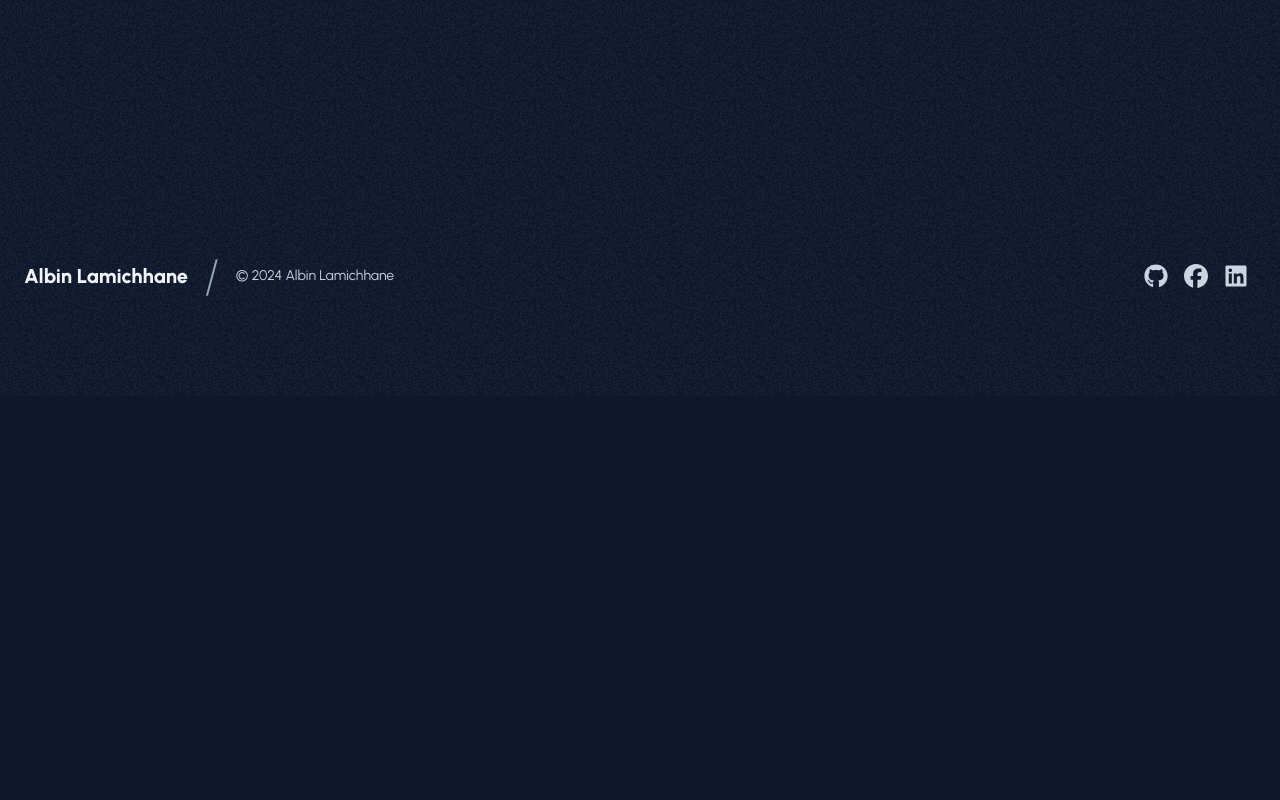
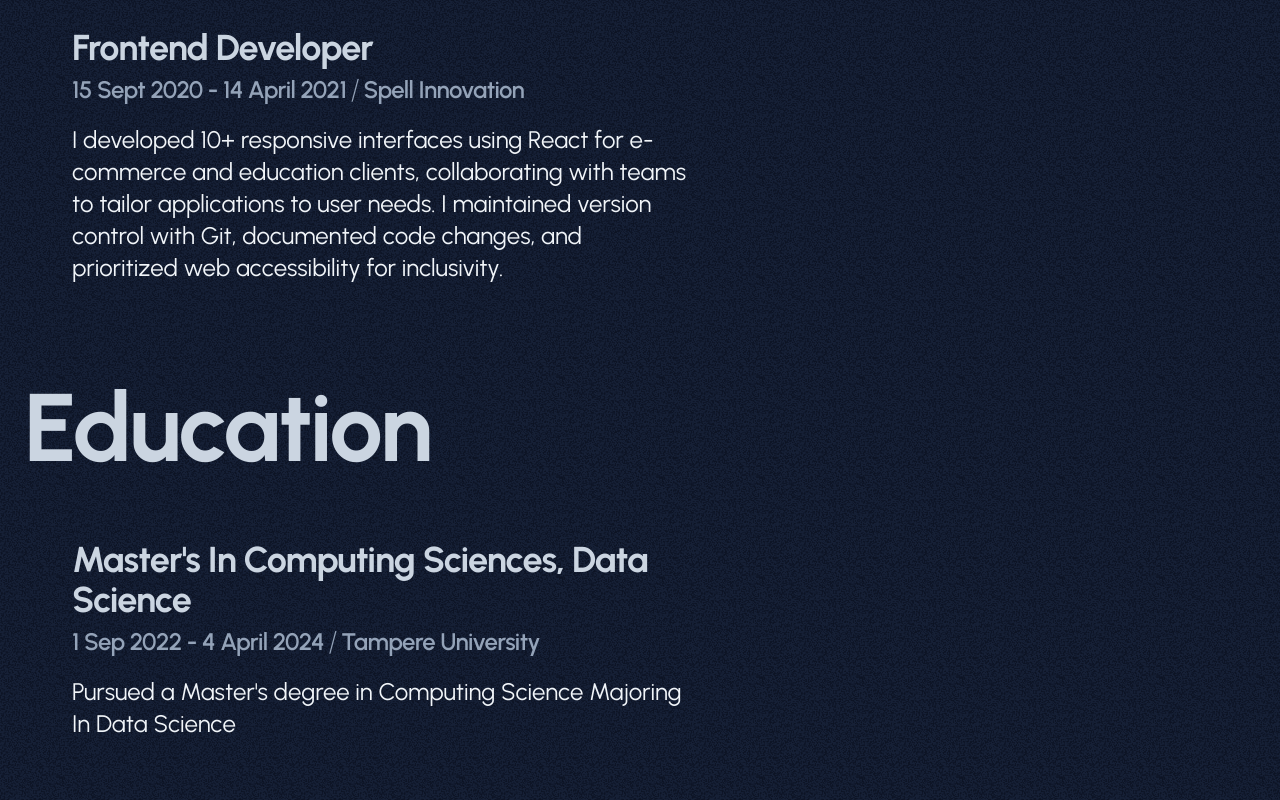
Before and after one commit to aln1234/3d_portfolio, a Next.js app: page /about in a window 1280 px wide. Shown: the part 2200-3000 px from the top of the page. Before the commit the page ends 2596 px from the top, so only its background shows below. Built offline with nearby package versions, Linux system fonts and the light colour scheme.

Commit message:
added education and experience

```diff
--- a/app/about/page.tsx
+++ b/app/about/page.tsx
@@ -1,6 +1,7 @@
 /* eslint-disable react/no-unescaped-entities */
 
 import Bio from "@/components/Bio";
+import Experience from "@/components/Experience";
 import TechList from "@/components/TechList";
 
 export default function About() {
@@ -8,6 +9,8 @@ export default function About() {
     <section className="px-4 py-10 md:px-6 md:py-14 mt-[4rem] lg:py-16">
       <Bio />
       <TechList />
+      <Experience title="Experience" />
+      <Experience title="Education" />
     </section>
   );
 }
--- a/components/Experience.tsx
+++ b/components/Experience.tsx
@@ -1,41 +1,66 @@
 import React from "react";
 import Heading from "./Heading";
+import { educationList, experienceList } from "@/constants";
 
-const Experience = () => {
+type Experience = {
+  title: string;
+};
+
+const Experience = ({ title }: Experience) => {
   return (
-    <section className="overflow-hidden mt-24" ref={component}>
+    <section className="overflow-hidden mt-24">
       <div className="mx-auto w-full max-w-7xl">
         <div className="grid gap-x-8 gap-y-6 md:grid-cols-[2fr,1fr]">
           <Heading as="h2" size="lg">
-            Experience
+            {title}
           </Heading>
         </div>
+        {title === "Experience" ? (
+          <>
+            {experienceList.map((item, index) => (
+              <div
+                key={index}
+                className="ml-6 mt-8 max-w-prose md:ml-12 md:mt-16"
+              >
+                <Heading as="h3" size="sm">
+                  {item.title}
+                </Heading>
+
+                <div className="mt-1 flex w-fit items-center gap-1 text-2xl font-semibold tracking-tight text-slate-400">
+                  <span>{item.time}</span>
+                  <span className="text-3xl font-extralight">/</span>{" "}
+                  <span>{item.company}</span>
+                </div>
+                <div className="prose prose-lg prose-invert mt-4">
+                  <p className="text-slate-100 text-2xl">{item.content}</p>
+                </div>
+              </div>
+            ))}
+          </>
+        ) : (
+          <>
+            {educationList.map((item, index) => (
+              <div
+                key={index}
+                className="ml-6 mt-8 max-w-prose md:ml-12 md:mt-16"
+              >
+                <Heading as="h3" size="sm">
+                  {item.title}
+                </Heading>
+
+                <div className="mt-1 flex w-fit items-center gap-1 text-2xl font-semibold tracking-tight text-slate-400">
+                  <span>{item.time}</span>
+                  <span className="text-3xl font-extralight">/</span>{" "}
+                  <span>{item.company}</span>
+                </div>
+                <div className="prose prose-lg prose-invert mt-4">
+                  <p className="text-slate-100 text-2xl">{item.content}</p>
+                </div>
+              </div>
+            ))}
+          </>
+        )}
       </div>
-      {techList.map((item, index) => (
-        <div
-          key={index}
-          className="tech-row mb-8 flex items-center justify-center gap-4 text-slate-700"
-          aria-label={label || ""}
-        >
-          {Array.from({ length: 15 }, (_, index) => (
-            <React.Fragment key={index}>
-              <span
-                className={
-                  "tech-item text-8xl font-extrabold uppercase tracking-tighter"
-                }
-                style={{
-                  color: index === 7 && color ? color : "inherit",
-                }}
-              >
-                {label}
-              </span>
-              <span className="text-3xl">
-                <MdCircle />
-              </span>
-            </React.Fragment>
-          ))}
-        </div>
-      ))}
     </section>
   );
 };
--- a/constants/index.ts
+++ b/constants/index.ts
@@ -42,19 +42,36 @@ export const techList = [
   { label: "Tailwind", color: "#fdcb6e" },
 ];
 
-export const Exerience = [
+export const experienceList = [
   {
     title: "Frontend Developer",
-    Company: "Naxa Inc",
+    company: "Naxa Inc",
     time: "2 March 2022 - 5 Aug 2022",
     content:
       "As a Front-end Developer, I contributed to a landslide risk management system by creating React components and transforming Figma designs into a user-friendly interface. I also implemented CRUD operations for efficient data management.",
   },
   {
     title: "Frontend Developer",
-    Company: "Spell Innovation",
+    company: "Spell Innovation",
     time: "15 Sept 2020 - 14 April 2021",
     content:
       "I developed 10+ responsive interfaces using React for e-commerce and education clients, collaborating with teams to tailor applications to user needs. I maintained version control with Git, documented code changes, and prioritized web accessibility for inclusivity.",
   },
 ];
+
+export const educationList = [
+  {
+    title: "Master's In Computing Sciences, Data Science",
+    company: "Tampere University",
+    time: "1 Sep 2022 - 4 April 2024",
+    content:
+      "Pursued a Master's degree in Computing Science Majoring In Data Science",
+  },
+  {
+    title: "Bachelor's in Computer Science and Information Technology",
+    company: "Tribhuwan University",
+    time: "4 Aug 2016 - 8 Apr 2020",
+    content:
+      "Completed a Bachelor's degree in Computer Science with a focus on foundational programming concepts, algorithms, and web development. Developed a strong understanding of software development principles.",
+  },
+];
```
